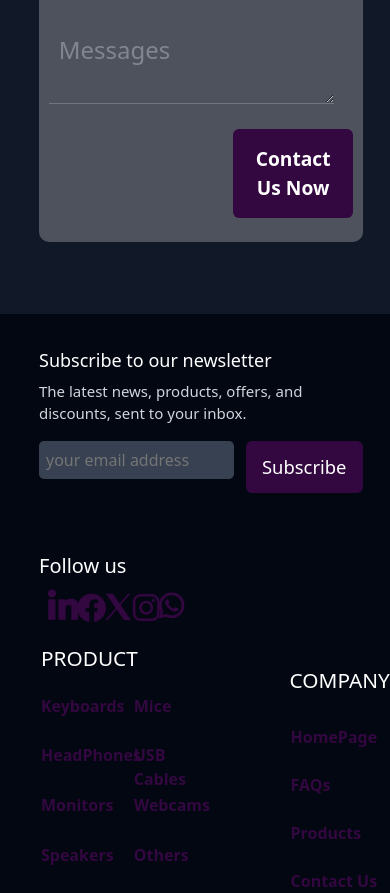
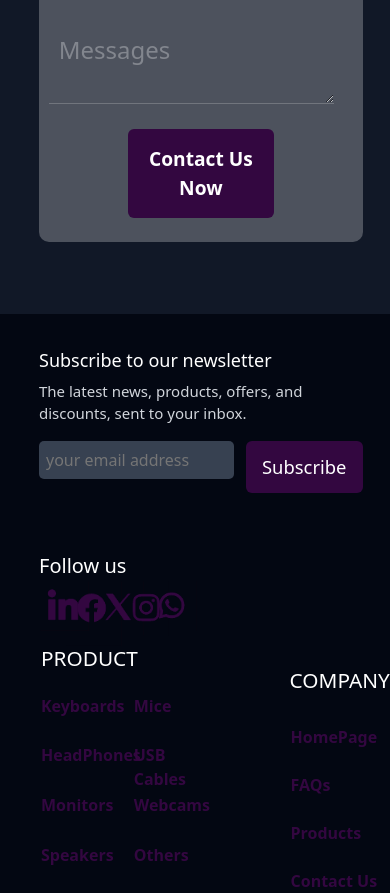
Before and after one commit to hassankraira/HassanTech, an Angular app: page /Home in a window 390 px wide. Shown: the part 5700-6593 px from the top of the page. Built offline with nearby package versions, Linux system fonts and the light colour scheme.

Commit message:
Initial Project Commit

```diff
--- a/src/app/clickaway/clickaway.component.css
+++ b/src/app/clickaway/clickaway.component.css
@@ -55,8 +55,9 @@
     }
 
     .btns{
-      width: 37%;
-    }
+      width: 45%;
+      margin-left: 0%;
+        }
     /* General Styles */
     .body {
       width: 100%;
@@ -494,8 +495,9 @@
     }
 
     .btns{
-      width: 37%;
-    }
+      width: 45%;
+      margin-left: 0%;
+        }
     }
     @media (min-width:1067px) {
       .grid{
```
